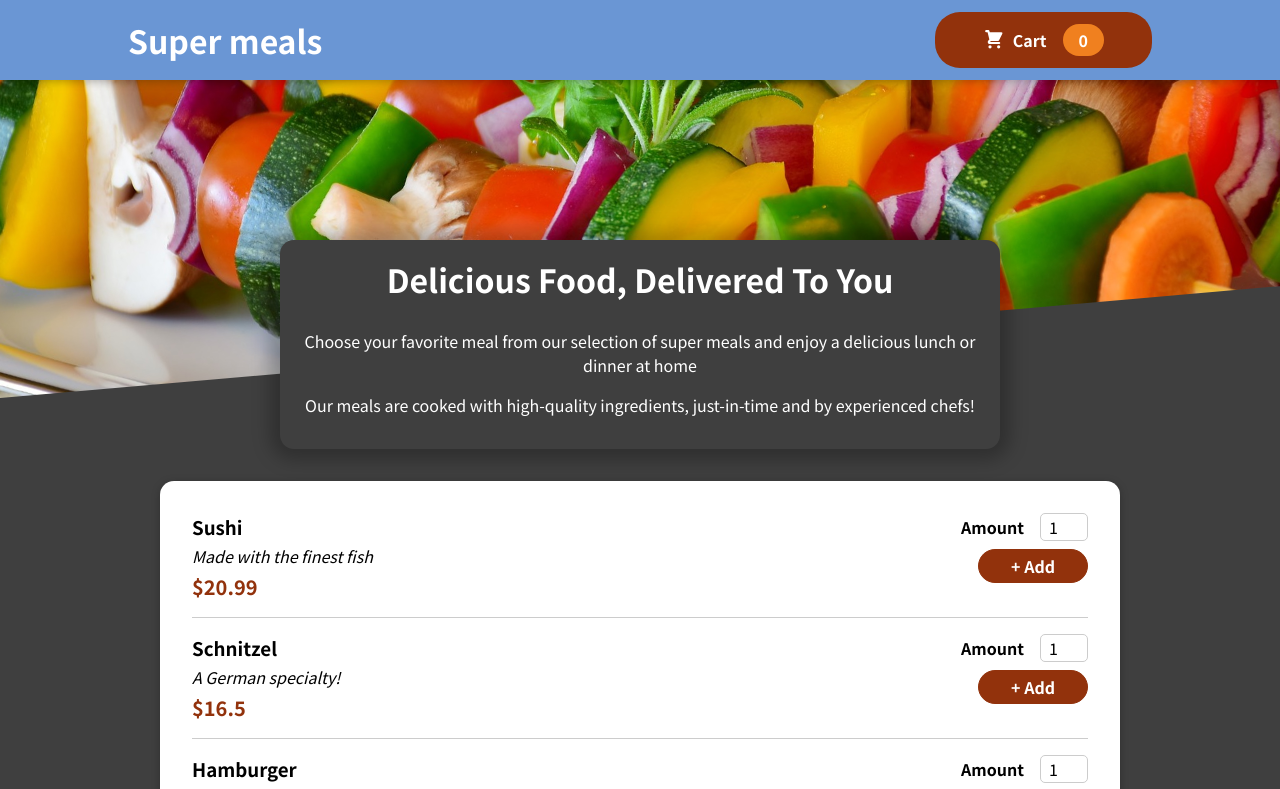
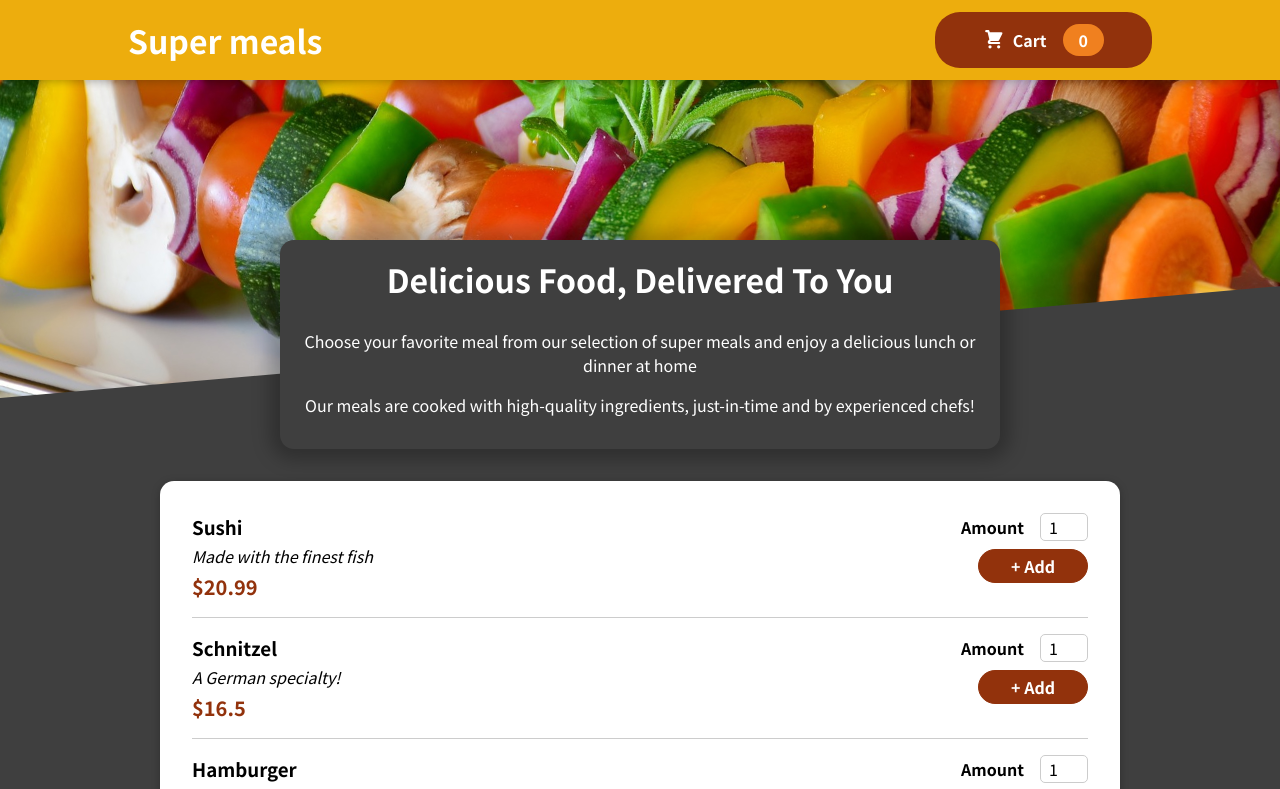
Before and after one commit to NRO1/FoodOrderDemoReact, a React (Create React App) app: page / in a window 1280 px wide. Shown: the top 789 px of the page. Built offline with nearby package versions, Linux system fonts and the light colour scheme.

Commit message:
color change

```diff
--- a/src/components/Layout/Header.module.css
+++ b/src/components/Layout/Header.module.css
@@ -4,8 +4,7 @@
   left: 0;
   width: 100%;
   height: 5rem;
-  /*background-color: #edad0d;*/
-  background-color: #6a96d4;
+  background-color: #edad0d;
   color: white;
   display: flex;
   justify-content: space-between;
```
